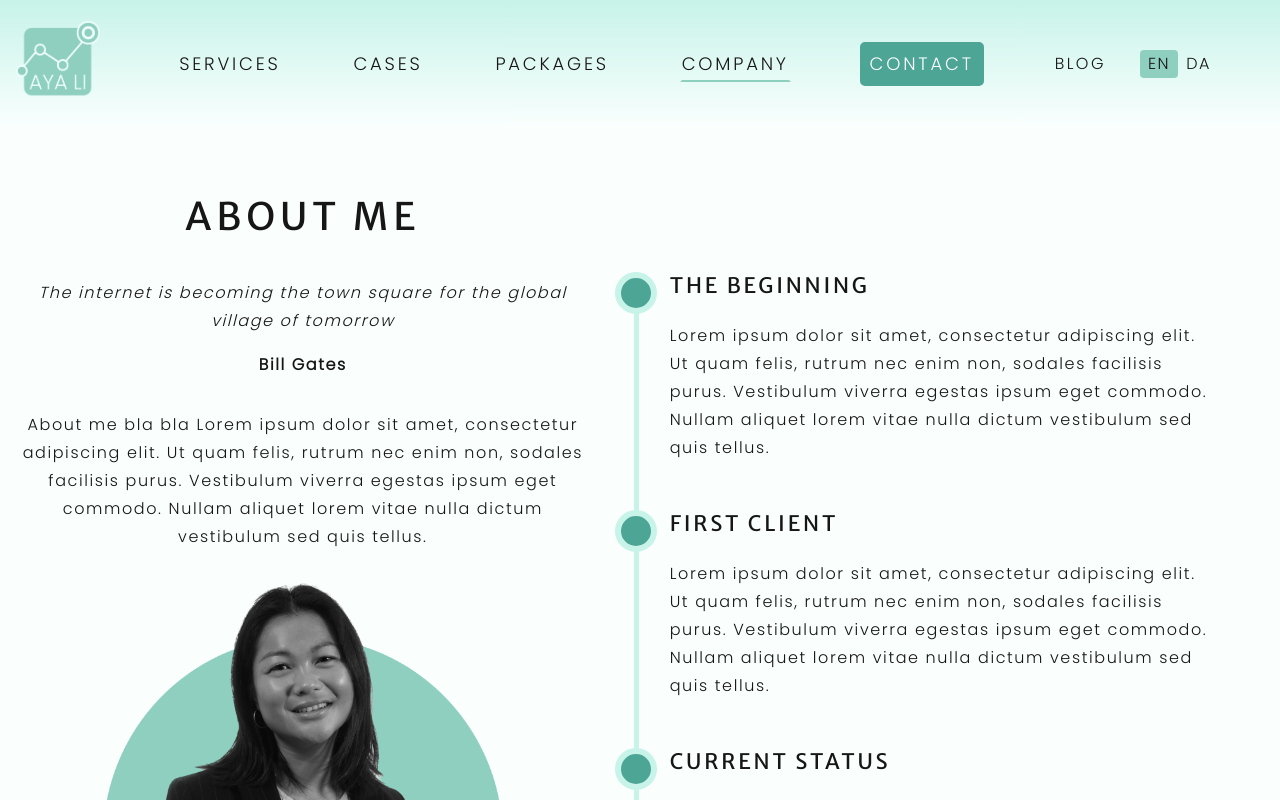
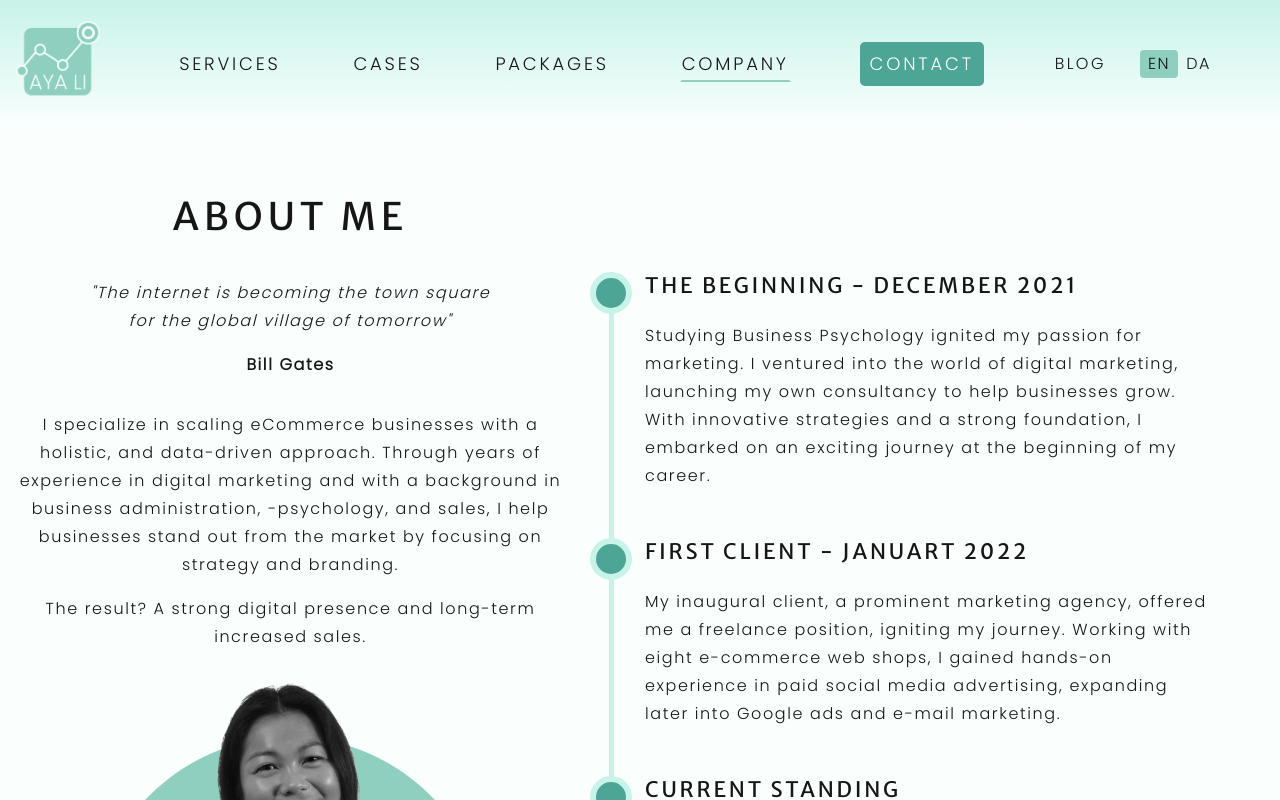
Before and after one commit to ThordurTh/ayali, a Next.js app: page /company in a window 1280 px wide. Shown: the top 800 px of the page. Built offline with nearby package versions, Linux system fonts and the light colour scheme.

Commit message:
added text content to the company and contact page

```diff
--- a/pages/company.js
+++ b/pages/company.js
@@ -20,11 +20,11 @@ function company() {
       <div className="company-page-wrapper">
       <div className="company-hero">
         <h1>ABOUT ME</h1>
-        <p>The internet is becoming the town square for the global village of tomorrow</p>
+        <p>"The internet is becoming the town square for the global village of tomorrow"</p>
           <p>Bill Gates</p>
-        <p>About me bla bla Lorem ipsum dolor sit amet, consectetur adipiscing elit. Ut quam felis, rutrum nec enim non, sodales facilisis purus. Vestibulum viverra egestas ipsum eget commodo. Nullam aliquet lorem vitae nulla dictum vestibulum sed quis tellus.</p>
+        <p>I specialize in scaling eCommerce businesses with a holistic, and data-driven approach. Through years of experience in digital marketing and with a background in business administration, -psychology, and sales, I help businesses stand out from the market by focusing on strategy and branding. </p><p>The result? A strong digital presence and long-term increased sales.</p>
         <div className="company-image">
-        <Image src={portrait} alt="portrait of AYA LI" />
+        <Image priority src={portrait} alt="portrait of AYA LI" />
       </div>
       </div>
       <section className="block-content t-block-teal l-block-spacing">
@@ -32,25 +32,25 @@ function company() {
 						<ul className="timeline-list">
 							<li>
                   <div className="content-company">
-								<h3>The beginning</h3>
+								<h3>The beginning - December 2021</h3>
 								<p>
-									Lorem ipsum dolor sit amet, consectetur adipiscing elit. Ut quam felis, rutrum nec enim non, sodales facilisis purus. Vestibulum viverra egestas ipsum eget commodo. Nullam aliquet lorem vitae nulla dictum vestibulum sed quis tellus.
+                Studying Business Psychology ignited my passion for marketing. I ventured into the world of digital marketing, launching my own consultancy to help businesses grow. With innovative strategies and a strong foundation, I embarked on an exciting journey at the beginning of my career.
 								</p>
                 </div>
 							</li>
 							<li>
                   <div className="content-company">
-								<h3>First Client</h3>
+								<h3>First Client - Januart 2022</h3>
 								<p>
-									Lorem ipsum dolor sit amet, consectetur adipiscing elit. Ut quam felis, rutrum nec enim non, sodales facilisis purus. Vestibulum viverra egestas ipsum eget commodo. Nullam aliquet lorem vitae nulla dictum vestibulum sed quis tellus.
+                My inaugural client, a prominent marketing agency, offered me a freelance position, igniting my journey. Working with eight e-commerce web shops, I gained hands-on experience in paid social media advertising, expanding later into Google ads and e-mail marketing.
 								</p>
                 </div>
 							</li>
 							<li>
                   <div className="content-company">
-								<h3>Current status</h3>
+								<h3>Current standing</h3>
 								<p>
-								Lorem ipsum dolor sit amet, consectetur adipiscing elit. Ut quam felis, rutrum nec enim non, sodales facilisis purus. Vestibulum viverra egestas ipsum eget commodo. Nullam aliquet lorem vitae nulla dictum vestibulum sed quis tellus.
+								Presently, my portfolio has expanded to encompass three additional clients, in addition to the marketing agency. Moreover, I have cultivated partnerships with an impressive roster of 12-13 e-commerce businesses, boosting their digital marketing efforts across various platforms, encompassing Google ads, e-mail marketing, and paid advertisements in social media realms.
 								</p>
                 </div>
 							</li>
@@ -58,7 +58,7 @@ function company() {
                   <div className="content-company">
 								<h3>The future</h3>
 								<p>
-								Planning to expand, going to be very pog
+								For the future, I envision expanding my company by hiring more digital consultants and onboarding new clients. This growth-oriented approach aims to further enhance our presence in the digital marketing industry.
 								</p>
                 </div>
 							</li>
--- a/pages/index.js
+++ b/pages/index.js
@@ -19,7 +19,7 @@ export default function index() {
       </Head>
 
       <div className="hero_image">
-        <Image src={portrait} alt="portrait of AYA LI" />
+        <Image priority src={portrait} alt="portrait of AYA LI" />
       </div>
       <div className="hero">
         <h1>AYA LI</h1>
--- a/styles/company.scss
+++ b/styles/company.scss
@@ -10,7 +10,7 @@
         max-width: 500px;
     }
     :nth-child(2){
-        max-width: 650px;
+        max-width: 400px;
         font-style: italic;
         margin-bottom: 0;
     }
@@ -18,8 +18,12 @@
       font-weight: 700;
     }
     :nth-child(4){
-        max-width: 650px;
+        margin-bottom: 0rem;
+        max-width: 600px;
     }
+    :nth-child(5){
+      max-width: 500px;
+  }
 }
 
   .block-content p {
@@ -206,7 +210,7 @@
 
 @media screen and (min-width: 1080px) {
   .company-page-wrapper{
-    justify-content: space-evenly;
+    justify-content: space-around;
     flex-direction: row;
     .l-block-spacing {
       padding:6em 0 4em 0;
```
Also changed, not shown: pages/contact.js (+5 -5 lines).
